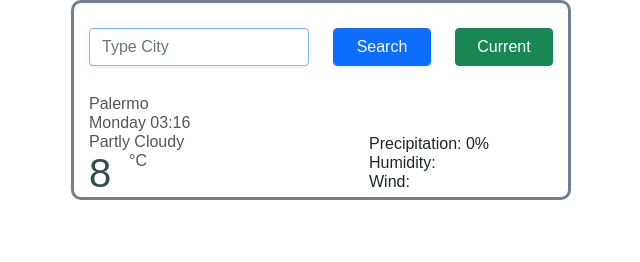
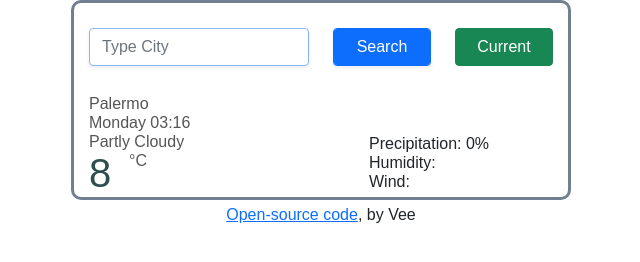
Before and after one commit to vee-debug/WeatherProject, a website built with Parcel: page index.html in a window 1280 px wide. Shown: the whole page, without its empty margins (319-959 px from the left). Built offline with nearby package versions, Linux system fonts and the light colour scheme; no server answers.

Commit message:
Added open source link

```diff
--- a/index.html
+++ b/index.html
@@ -54,7 +54,7 @@
             </ul>
         </div>
 
-
+<div class="text-center "><a href="https://github.com/vee-debug/WeatherProject/edit/main/index.html">Open-source code</a><span>, by Vee</span></div>
         <script src="index.js"></script>
 </body>
 
```
